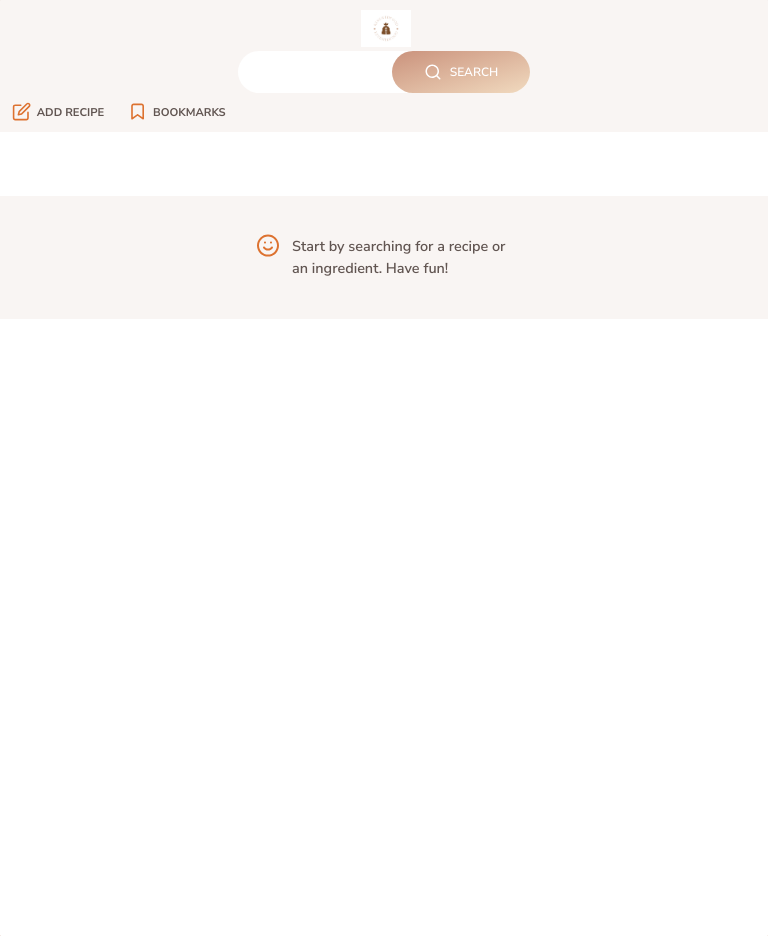
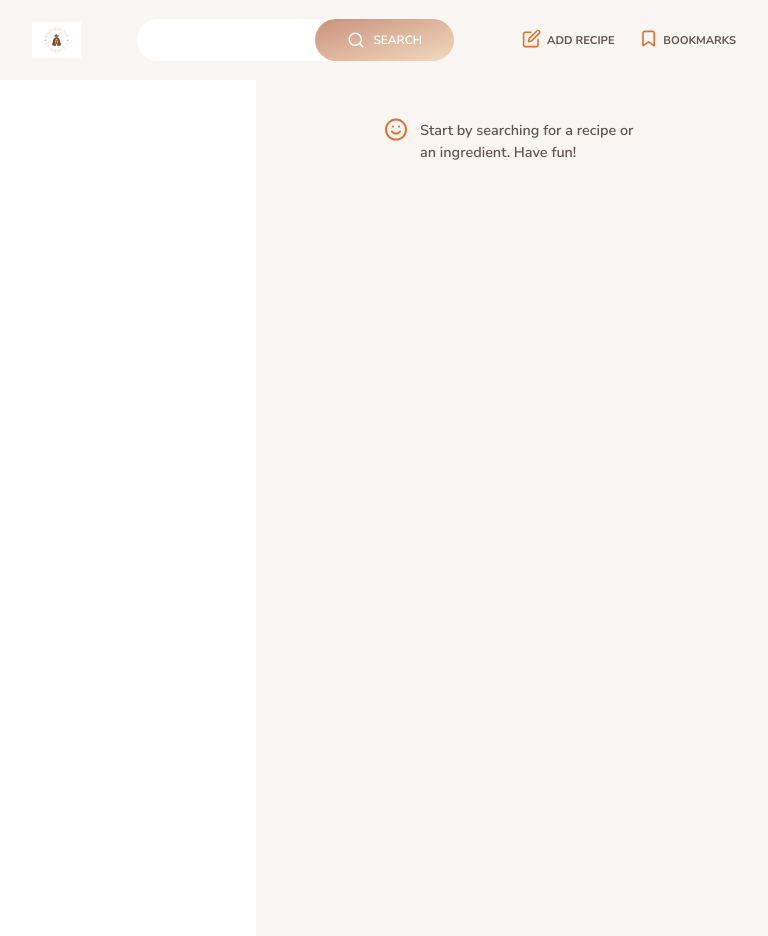
Before and after one commit to DVictor101/renewedfood-recipe, a website built with Parcel: page index.html in a window 768 px wide. Built offline with nearby package versions, Linux system fonts and the light colour scheme.

Commit message:
corrected add recipe display for small laptop displays

```diff
--- a/src/sass/_mediaqueries.scss
+++ b/src/sass/_mediaqueries.scss
@@ -74,34 +74,3 @@ ORDER: Base + Typography > Generar Layout + Grid > Page Layout > Components
     margin-bottom: 10px;
   }
 }
-@media (min-width: 768px) and (max-width: 991px) {
-  /* Styles for medium laptops */
-  //LAYOUT QUERY
-  body {
-    max-width: 100vw;
-  }
-
-  .container {
-    width: 100%;
-    border-radius: 1px;
-    display: block;
-    grid-template:
-      'head head' 10rem
-      'list recipe' minmax(100rem, auto)
-      / 1fr 2fr;
-  }
-  /*HEADER QUERIES*/
-  .header {
-    padding: 10px 0;
-    flex-direction: column;
-  }
-  .header__logo {
-    margin-left: 0.5rem;
-    margin-bottom: 4px;
-  }
-  .search {
-    align-items: center;
-    padding-left: 0rem;
-    margin-bottom: 10px;
-  }
-}
```
Also changed, not shown: 2 other files.
